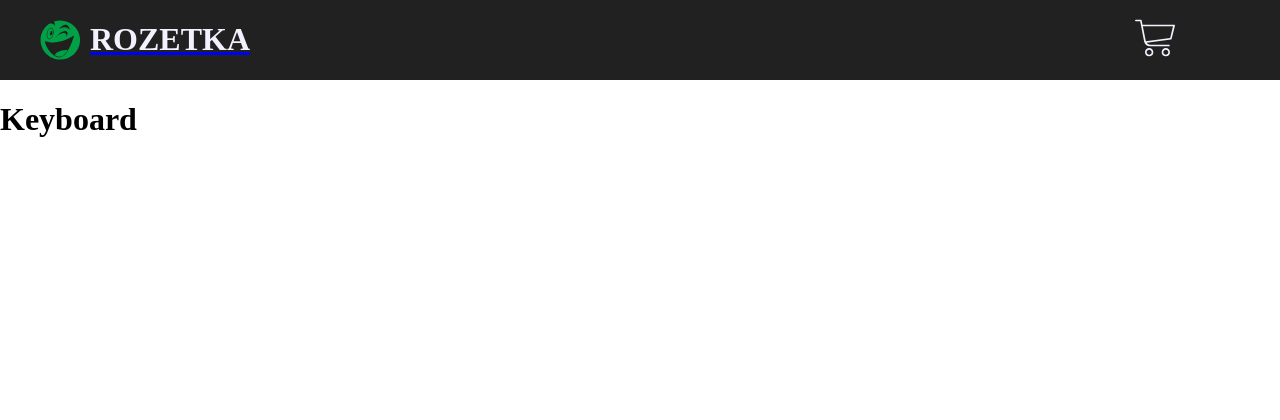
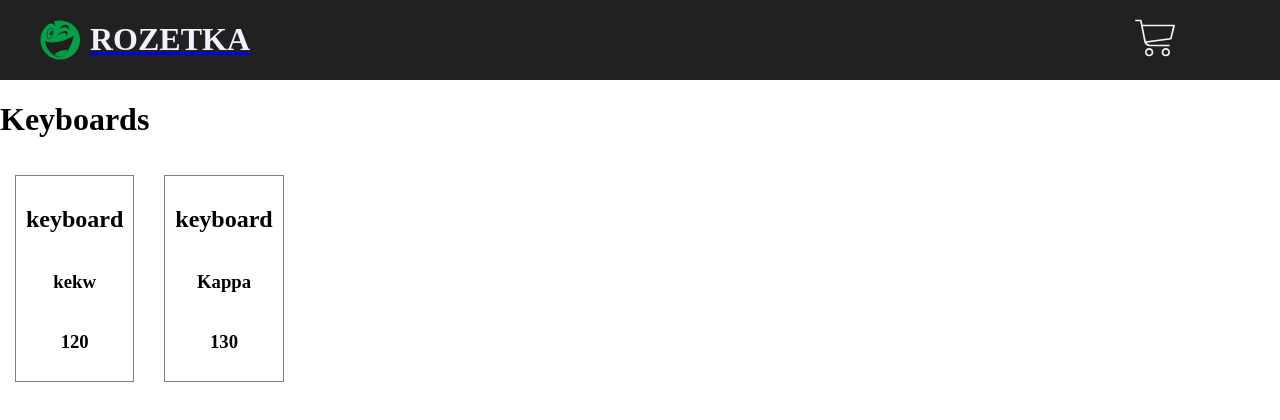
Before and after one commit to HaiLHopital/JS, a React (Create React App) app in the folder rozetka-react/: page /keyboards in a window 1280 px wide. Shown: the top 420 px of the page. Built offline with nearby package versions, Linux system fonts and the light colour scheme; data requests are answered from the project's data file.

Commit message:
added redux-thunk, need to do somee html/css and make a cart

```diff
--- a/rozetka-react/src/App.js
+++ b/rozetka-react/src/App.js
@@ -1,10 +1,17 @@
+import React, { useEffect } from 'react';
+import { useDispatch } from 'react-redux';
+
+import './scss/App.scss';
+import { fetchProducts } from './redux/actions/products';
 import RouterConfig from './navigation/RouterConfig';
 
-import React from 'react';
+function App() {
+  const dispatch = useDispatch();
 
-import './scss/App.scss';
+  useEffect(() => {
+    dispatch(fetchProducts()); // eslint-disable-next-line
+  }, []);
 
-function App() {
   return <RouterConfig />;
 }
 
--- a/rozetka-react/src/navigation/NotFound.js
+++ b/rozetka-react/src/navigation/NotFound.js
@@ -1,7 +1,6 @@
 import React from 'react';
 
 function NotFound() {
-  console.log(1);
 
   return (
     <div>
--- a/rozetka-react/src/pages/Home.js
+++ b/rozetka-react/src/pages/Home.js
@@ -1,11 +1,7 @@
 import { Header, Categories, MainBlock } from '../components';
 
-import React, { useState, useEffect } from 'react';
-import { useSelector, useDispatch } from 'react-redux';
-import axios from 'axios';
-
-import store from '../redux/store';
-import setProducts from '../redux/actions/products';
+import React from 'react';
+import { useSelector } from 'react-redux';
 
 function Home() {
   //const [products, setProducts] = useState([]);
@@ -18,20 +14,7 @@ function Home() {
       });
   }, []);*/
 
-  const dispatch = useDispatch();
-  const {items} = useSelector((products)=>{
-    return {
-      items: products.items
-    }
-  })
-
-  useEffect(() => {
-    axios.get('http://localhost:3000/db.json').then(({ data }) => {
-      dispatch(setProducts(data.products));
-    });
-  }, []);
-
-  console.log(items)
+  const items = useSelector((products) => products.items);
 
   return (
     <div>
--- a/rozetka-react/src/pages/Keyboards.js
+++ b/rozetka-react/src/pages/Keyboards.js
@@ -1,15 +1,18 @@
 import React from 'react';
-import { Header } from '../components';
-import { useSelector } from 'react-redux'
+import { Header, MainBlock } from '../components';
+import { useSelector } from 'react-redux';
 
 function Keyboards() {
+  const items = useSelector((products) =>
+    products.items.filter((value) => value.category === 'keyboard'),
+  );
 
-  //const
   return (
     <div>
       <Header />
 
-      <h1>Keyboard</h1>
+      <h1>Keyboards</h1>
+      <MainBlock products={items} />
     </div>
   );
 }
--- a/rozetka-react/src/pages/Monitors.js
+++ b/rozetka-react/src/pages/Monitors.js
@@ -1,13 +1,18 @@
 import React from 'react';
-import {  Header } from '../components';
+import { Header, MainBlock } from '../components';
+import { useSelector } from 'react-redux';
 
 function Monitors() {
-console.log(1)
+  const items = useSelector((products) =>
+    products.items.filter((value) => value.category === 'monitor'),
+  );
 
   return (
     <div>
       <Header />
-        <h1>Monitors</h1>
+
+      <h1>Monitors</h1>
+      <MainBlock products={items} />
     </div>
   );
 }
--- a/rozetka-react/src/redux/actions/products.js
+++ b/rozetka-react/src/redux/actions/products.js
@@ -1,6 +1,13 @@
-const setProducts = (items) => ({
+import axios from 'axios';
+
+export const fetchProducts = () => (dispatch) => {
+  axios.get('http://localhost:3001/products').then(({ data }) => {
+    dispatch(setProducts(data));
+    console.log(data);
+  });
+};
+
+export const setProducts = (items) => ({
   type: 'set_products',
   payload: items,
 });
-
-export default setProducts
--- a/rozetka-react/src/redux/reducers/products.js
+++ b/rozetka-react/src/redux/reducers/products.js
@@ -1,6 +1,6 @@
 const initialState = {
   items: [],
-  isLoaded: false
+  //isLoaded: false
 };
 
 const productsReducer = (state = initialState, action) => {
@@ -8,7 +8,7 @@ const productsReducer = (state = initialState, action) => {
     return {
       ...state,
       items: action.payload,
-      isLoaded: true,
+      //isLoaded: true,
     };
   }
 
--- a/rozetka-react/src/redux/store.js
+++ b/rozetka-react/src/redux/store.js
@@ -1,7 +1,10 @@
-import { createStore, /*combineReducers*/ } from 'redux';
+import thunk from 'redux-thunk';
+import { createStore, compose /*combineReducers*/, applyMiddleware } from 'redux';
 
-import productsReducer from './reducers/products'
+import productsReducer from './reducers/products';
 
-const store = createStore(productsReducer, window.__REDUX_DEVTOOLS_EXTENSION__ && window.__REDUX_DEVTOOLS_EXTENSION__());
+const composeEnhancers = window.__REDUX_DEVTOOLS_EXTENSION_COMPOSE__ || compose;
+
+const store = createStore(productsReducer, composeEnhancers(applyMiddleware(thunk)));
 
 export default store;
```
